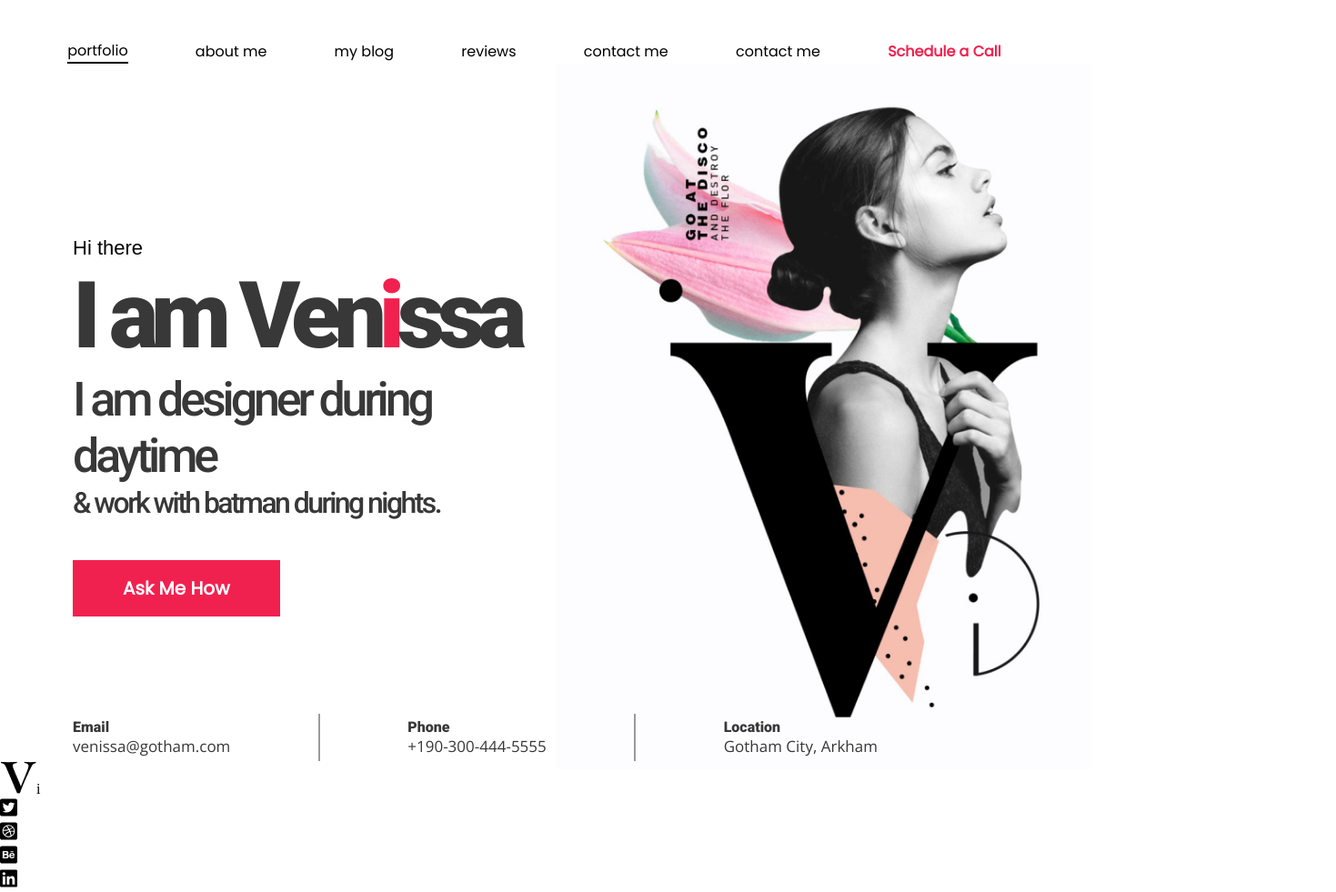
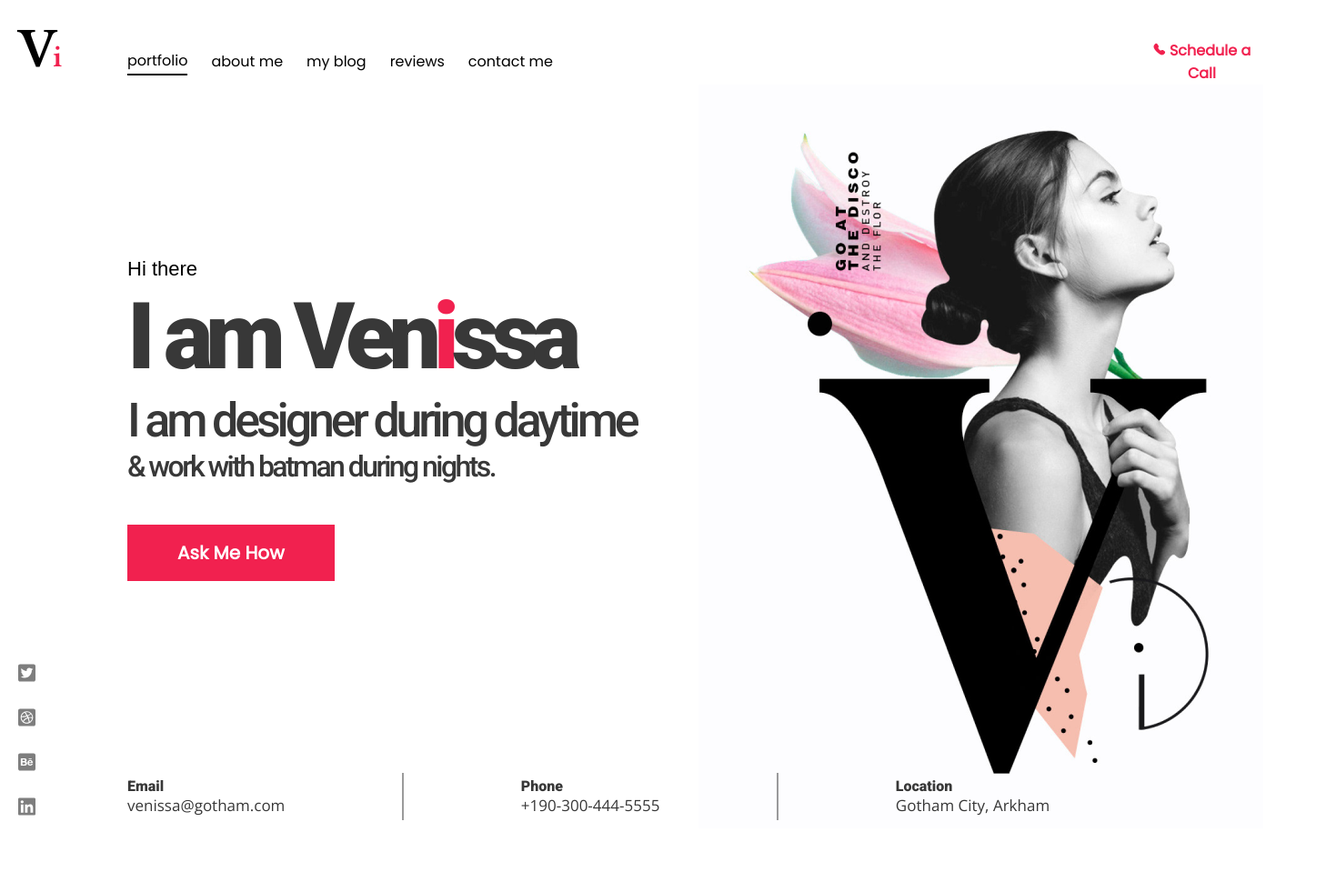
Before and after one commit to eliphazbouye/project_vi_landing_page, a website built with Parcel: page src/index.html in a window 1280 px wide. Shown: the whole page at 91% size, 1469 px wide, since content can reach past the window. After the commit the page ends 952 px from the top, so only its background shows below. Built offline with nearby package versions, Linux system fonts and the light colour scheme; a web font is replaced by a local one.

Commit message:
Vie website done

```diff
--- a/src/index.html
+++ b/src/index.html
@@ -10,19 +10,36 @@
 <body>
 
     <div class="main">
+
+
+        <div class="second">
+            <div class="vilogo">
+                <h1>V<span class="vilogo-small-i">i</span></h1>
+            </div>
+            <div class="socials">
+                 <ul class="social-items">
+                     <li class="social-item"><a href="#"><object data="./assets/img/twitter-square-brands.svg" type=""></object></a></li>
+                     <li class="social-item"><a href="#"><object data="./assets/img/dribbble-square-brands.svg" type=""></object></a></li>
+                     <li class="social-item"><a href="#"><object data="./assets/img/behance-square-brands.svg" type=""></object></a></li>
+                     <li class="social-item"><a href="#"><object data="./assets/img/linkedin-brands.svg" type=""></object></a></li>
+                 </ul>
+            </div>
+        </div>
+
         <div class="master">
                 <!-- Header Section-->
-            <header>
-                <nav>
+            <header class="container-large">
+                <nav >
                     <ul class="items">
                         <li class="navig-item active"><a href="#">portfolio</a></li>
                         <li class="navig-item"><a href="#">about me</a></li>
                         <li class="navig-item"><a href="#">my blog</a></li>
                         <li class="navig-item"><a href="#">reviews</a></li>
                         <li class="navig-item"><a href="#">contact me</a></li>
-                        <li class="navig-item"><a href="#">contact me</a></li>
-                        <li class="navig-item navig-cta"><a href="#">Schedule a Call</a></li>
                     </ul>
+                    <div class="nav-cta">
+                        <a class="navig-cta" href="#"><object data="./assets/img/phone.svg" type=""></object> Schedule a Call</a>
+                    </div>
                 </nav>
             </header>
 
@@ -71,19 +88,7 @@
             </div>
 
         </div>
-        <div class="second">
-            <div class="vilogo">
-                <img src="./assets/img/V.png" alt=""><span class="vilogo-small-i">i</span>
-            </div>
-            <div class="socials">
-                 <ul class="social-items">
-                     <li class="social-item"><a href="#"><object data="./assets/img/twitter-square-brands.svg" type=""></object></a></li>
-                     <li class="social-item"><a href="#"><object data="./assets/img/dribbble-square-brands.svg" type=""></object></a></li>
-                     <li class="social-item"><a href="#"><object data="./assets/img/behance-square-brands.svg" type=""></object></a></li>
-                     <li class="social-item"><a href="#"><object data="./assets/img/linkedin-brands.svg" type=""></object></a></li>
-                 </ul>
-            </div>
-        </div>
+
     </div>
 
 
--- a/src/scss/style.scss
+++ b/src/scss/style.scss
@@ -1,5 +1,5 @@
 @import 'reset/reset';
-@import url('https://fonts.googleapis.com/css2?family=Metrophobic&family=Open+Sans&family=Poppins&family=Roboto:wght@500;900&display=swap');
+@import url('https://fonts.googleapis.com/css2?family=Metrophobic&family=Libre+Baskerville:wght@700&family=Open+Sans&family=Poppins&family=Roboto:wght@500;900&display=swap');
 $highText: #383838;
 $highPink: #F1214F;
 body{
@@ -7,25 +7,43 @@ body{
         cursor: pointer;
     }
 }
+.main{
+    display: grid;
+    grid-template-columns: 60px auto;
+
+}
 // Header
 // Navigation
 header{
     nav{
+        display: flex;
+        justify-content: space-between;
+        align-items: center;
         font-family: 'Poppins', sans-serif;
         text-align: center;
+        padding-top: 43px;
+
+        .navig-cta{
+            color: $highPink;
+            font-weight: bold;
+        }
         .items{
-            padding-top: 43px;
             display: flex;
-            justify-content: space-evenly;
+            // justify-content: space-between;
             align-items: center;
             width: 1175px;
-            .navig-cta{
-                color: $highPink;
-                font-weight: bold;
+            li{
+            margin-right: 26px;
+            padding-bottom: 2px;
+            transition-duration: 50ms;
+                &:hover{
+                    border-bottom: 2px solid black;
+                }
             }
             .active{
                 border-bottom: 2px solid black;
             }
+
         }
     }
 }
@@ -86,6 +104,10 @@ header{
                 background-color: $highPink;
                 text-align: center;
                 color: #ffff;
+                transition-duration: 300ms;
+                &:hover{
+                    background-color: #ff7f9c;
+                }
             }
         }
         order: 1;
@@ -95,6 +117,7 @@ header{
 .contact-infos{
     padding-right: 315px;
     margin-top: -65px;
+    margin-bottom: 50px;
     .contact-items{
         display: flex;
         justify-content: space-between;
@@ -118,9 +141,31 @@ header{
         }
     }
 }
-
-.social-items{
-    .social-item{
-        width: 1.2rem;
+.second{
+    display: flex;
+    flex-direction: column;
+    justify-content: space-between;
+    align-items: center;
+    height: 100%;
+    .vilogo{
+        font-family: 'Libre Baskerville', serif;
+        font-size: 52px;
+        text-align: center;
+        padding-top: 23px;
+        padding-left: 26px;
+        letter-spacing: -0.08em;
+        .vilogo-small-i{
+            letter-spacing: -0.09em;
+            font-size: 27px;
+            color: $highPink;
+        }
     }
 }
+.social-items{
+    padding-bottom: 50px;
+    .social-item{
+        padding-top: 23px;
+        width: 1.2rem;
+        opacity: 0.5;
+    }
+}
```
Also changed, not shown: src/assets/img/phone.svg (added).
